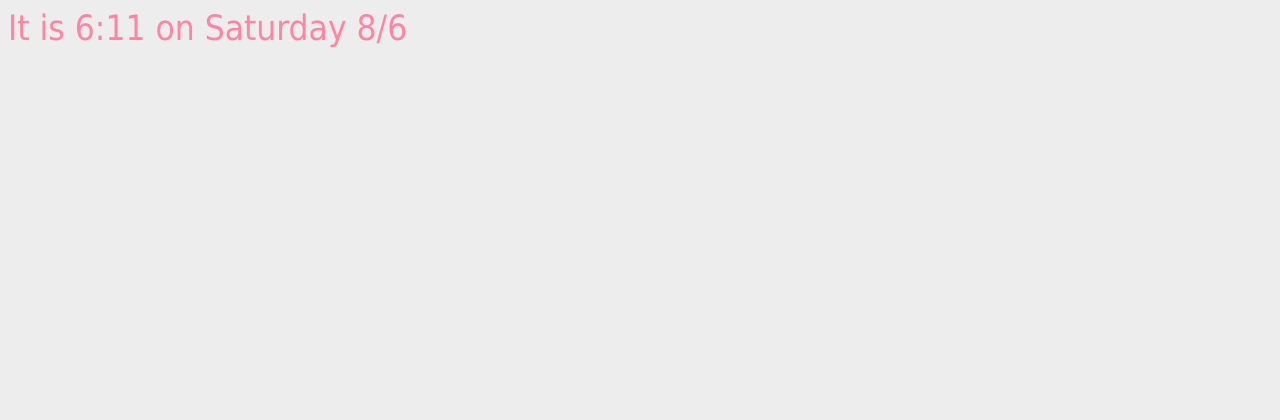
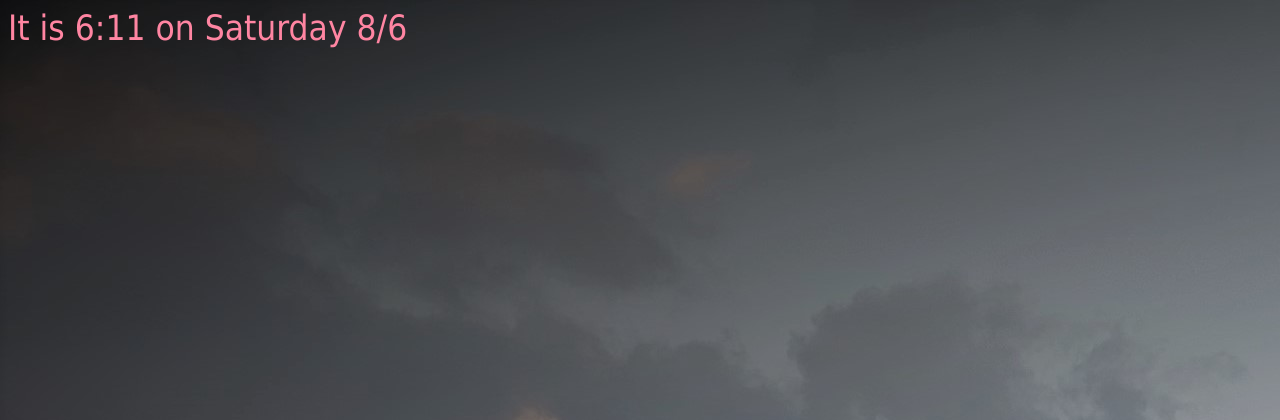
Before and after one commit to coffeeologist/newsCloud, a Flask app: template templates/index.html in a window 1280 px wide. Shown: the top 420 px of the page. Run offline with Flask 2, Linux system fonts and the light colour scheme; the template is opened without the code that fills it: most values are stand-ins (such as "Sample title", 1, 10 or a date in 2020).

Commit message:
attempt to add bg image

```diff
--- a/templates/index.html
+++ b/templates/index.html
@@ -15,8 +15,7 @@
     font-size: 35px
   }
   body {
-    background-color: #EDEDED;
-  }
+    background-image: url("bg.jpg")}
   </style>
 
 <script type="text/javascript">
```
Also changed, not shown: templates/bg.jpg (added).
